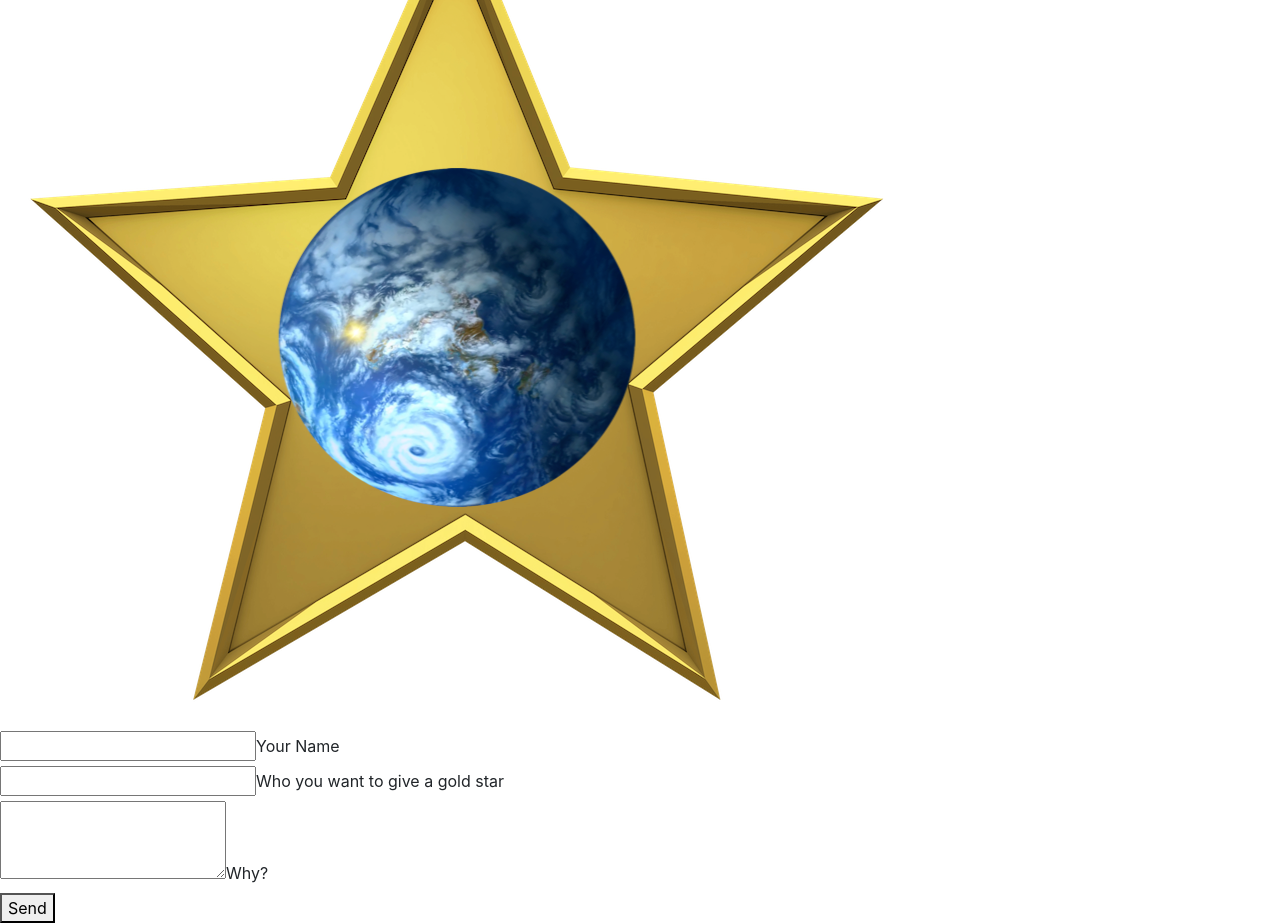
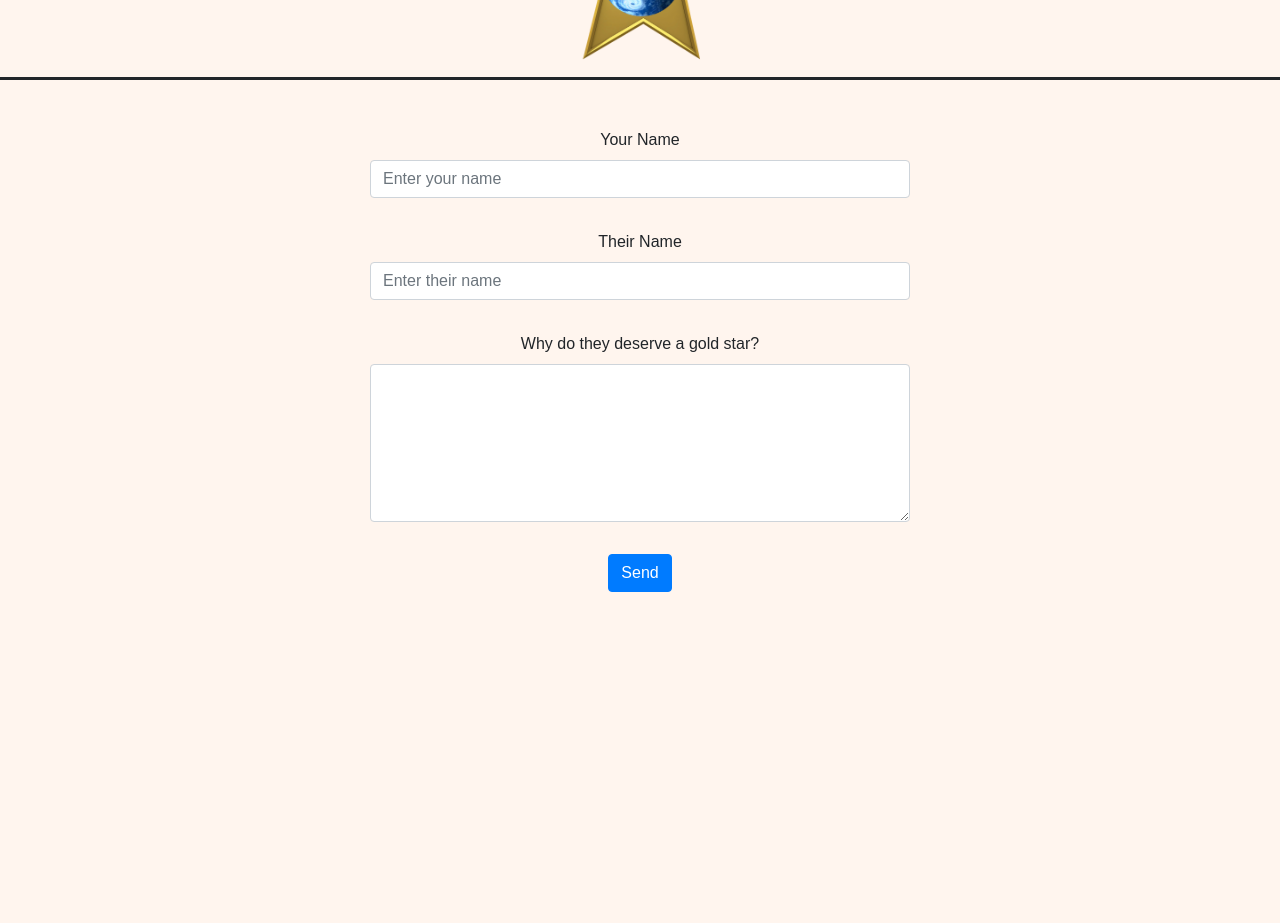
Before and after one commit to ageoldpun/worldstar-goldstar, a React (Create React App) app: page / in a window 1280 px wide. Shown: the part 180-1103 px from the top of the page. After the commit the page ends 800 px from the top, so only its background shows below. Built offline with nearby package versions, Linux system fonts and the light colour scheme.

Commit message:
Make it look not like complete ass

```diff
--- a/src/App.css
+++ b/src/App.css
@@ -1,3 +1,14 @@
-.App {
+body {
+  font-family: Copperplate, "Copperplate Gothic Light", fantasy;
+  background-color: #fff5ee;
+  text-align: center;
+}
 
+.header {
+  height: 260px;
+  border-bottom: 3px solid;
 }
+
+.logo {
+  width: 200px;
+}
--- a/src/App.js
+++ b/src/App.js
@@ -3,26 +3,34 @@ import './App.css';
 
 function App() {
   return (
-    <div className="App">
-      <header>
+    <div>
+      <header className="header">
         <h1>WORLDSTAR GOLDSTAR</h1>
-        <img src="WorldStarGoldStarSmall.png" alt="WORLDSTAR GOLDSTAR" />
+        <img className="logo" src="WorldStarGoldStarSmall.png" alt="WORLDSTAR GOLDSTAR" />
       </header>
-      <form>
-        <div>
-          <input type="text" id="yourName" />
-          <label for="yourName">Your Name</label>
+      <div className="container mt-5">
+        <div className="row">
+          <div className="col"></div>
+          <div className="col-6">
+            <form>
+              <div className="form-group pb-3">
+                <label for="yourName">Your Name</label>
+                <input type="text" className="form-control" id="yourName" placeholder="Enter your name" />
+              </div>
+              <div className="form-group pb-3">
+                <label for="theirName">Their Name</label>
+                <input type="text" className="form-control" id="theirName" placeholder="Enter their name" />
+              </div>
+              <div class="form-group pb-3">
+                <label for="reason">Why do they deserve a gold star?</label>
+                <textarea class="form-control" id="reason" rows="6"></textarea>
+              </div>
+              <button type="submit" className="btn btn-primary">Send</button>
+            </form>
+          </div>
+          <div className="col"></div>
         </div>
-        <div>
-          <input type="text" id="theirName" />
-          <label for="theirName">Who you want to give a gold star</label>
-        </div>
-        <div>
-          <textarea id="whatTheyDid" rows="3"></textarea>
-          <label for="whatTheyDid">Why?</label>
-        </div>
-        <button type="submit">Send</button>
-      </form>
+      </div>
     </div>
   );
 }
```
